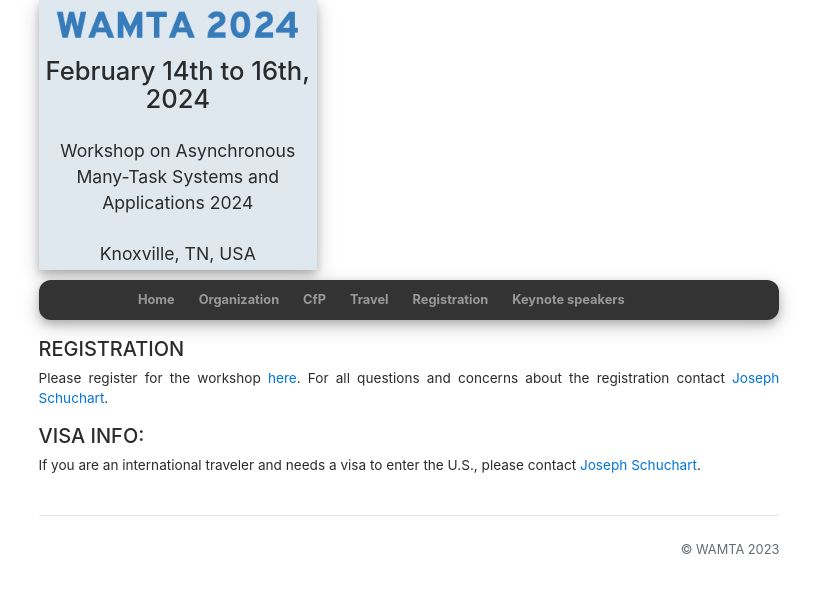
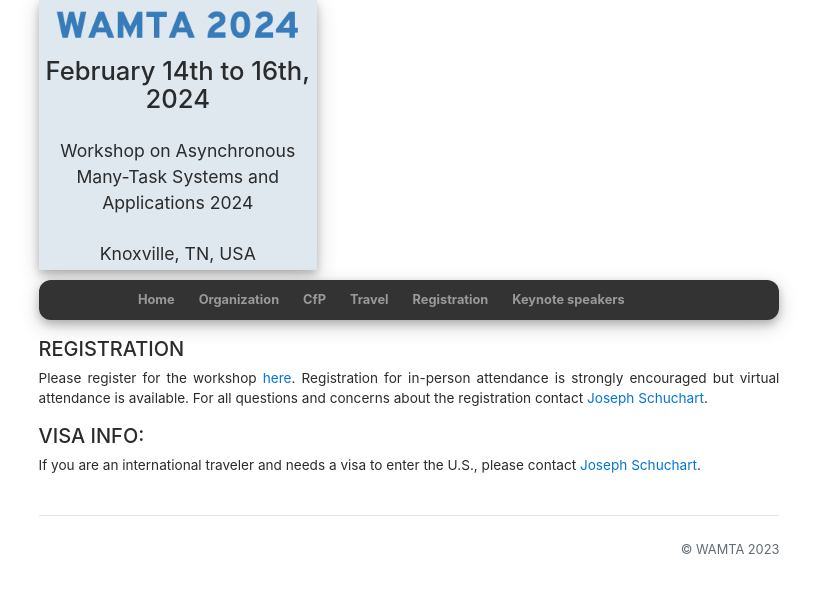
Before and after one commit to wamta26/WAMTA26.github.io, a Jekyll site: the page built from registration.md, in a window 1280 px wide. Shown: the top 593 px of the page, without its empty margins (231-1048 px from the left). Built offline with Jekyll 4.4.1, drawn with Linux system fonts in a browser that asks for light colours; nearby versions of some CDN libraries.

Commit message:
Add blurp about in-person attendance

```diff
--- a/registration.md
+++ b/registration.md
@@ -11,7 +11,7 @@
 
 ##### REGISTRATION
 
-Please register for the workshop <a href="https://utconferences.eventsair.com/wamta-2024/wamta2024-register">here</a>. For all questions and concerns about the registration contact <a href="mailto:schuchart@icl.utk.edu">Joseph Schuchart</a>.
+Please register for the workshop <a href="https://utconferences.eventsair.com/wamta-2024/wamta2024-register">here</a>. Registration for in-person attendance is strongly encouraged but virtual attendance is available. For all questions and concerns about the registration contact <a href="mailto:schuchart@icl.utk.edu">Joseph Schuchart</a>.
 
 ##### VISA INFO:
 
```
